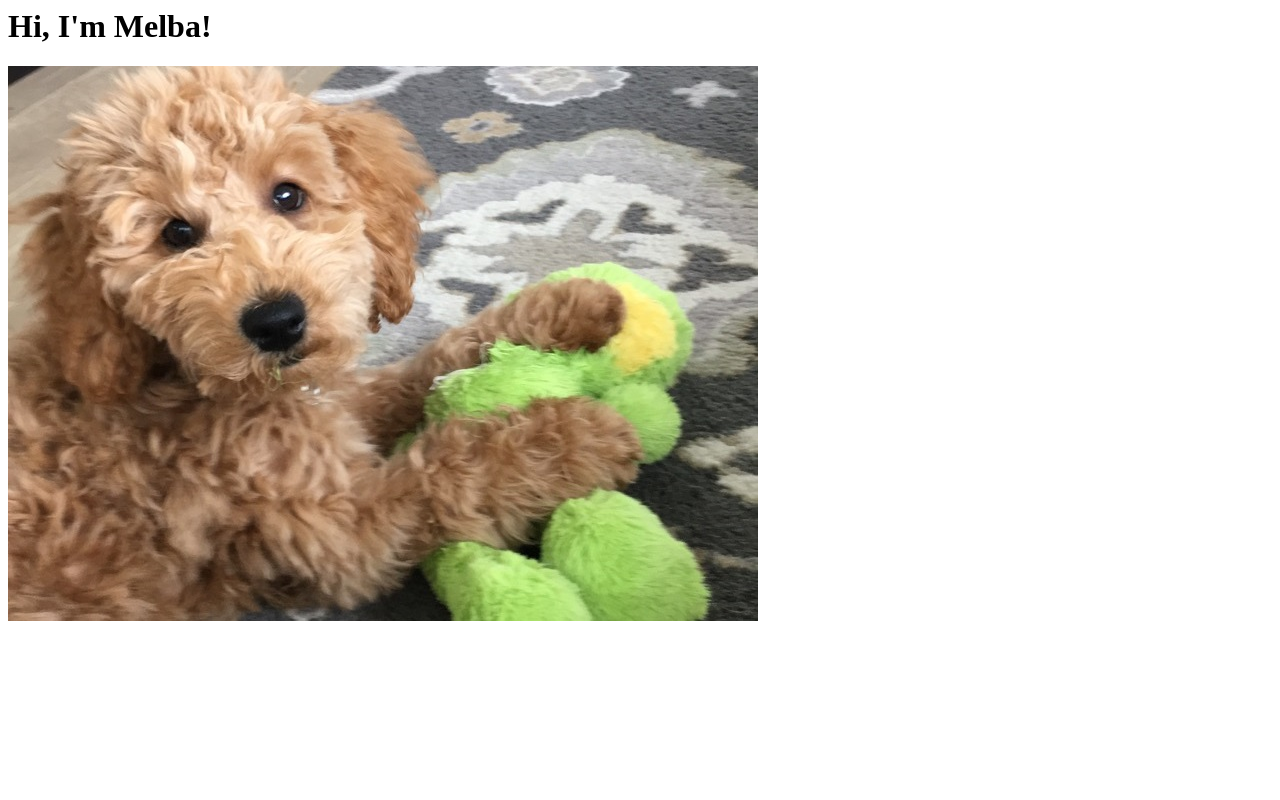
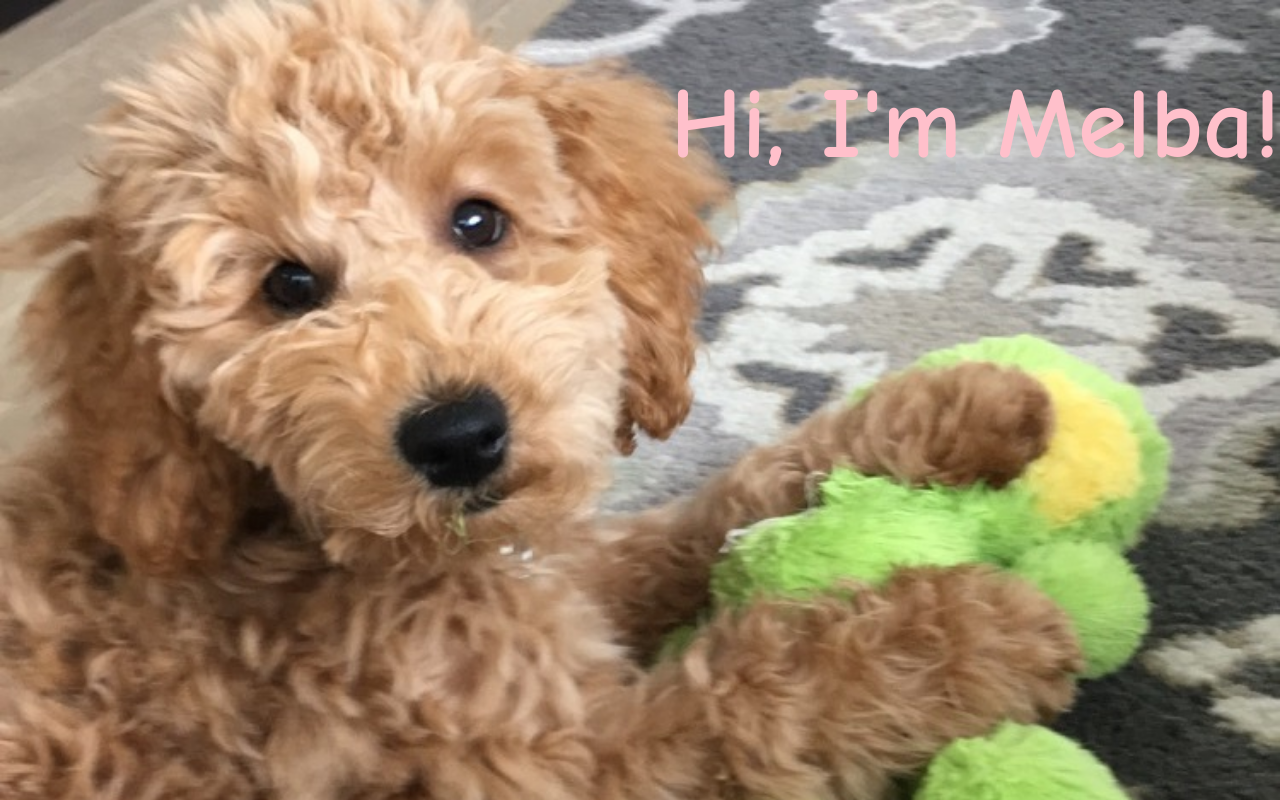
Before and after one commit to melbadog/melbadog.github.io, a plain HTML site: page index.html in a window 1280 px wide. Drawn offline with Linux system fonts and the light colour scheme.

Commit message:
Update index.html

```diff
--- a/index.html
+++ b/index.html
@@ -1,6 +1,6 @@
-<html>
-    <body>
-        <h1>Hi, I'm Melba!</h1>
-        <img src="melba.jpg" />
-    </body>
-</html>
+<html><head></head><body>
+
+        <img src="melba.jpg" style="width:100%; position:absolute; top:0;left:0;">
+    <h1 style="position:absolute; right:0;top:0;color:pink; font-family:Comic Sans MS; font-size:100px">Hi, I'm Melba!</h1>
+
+</body></html>
```
